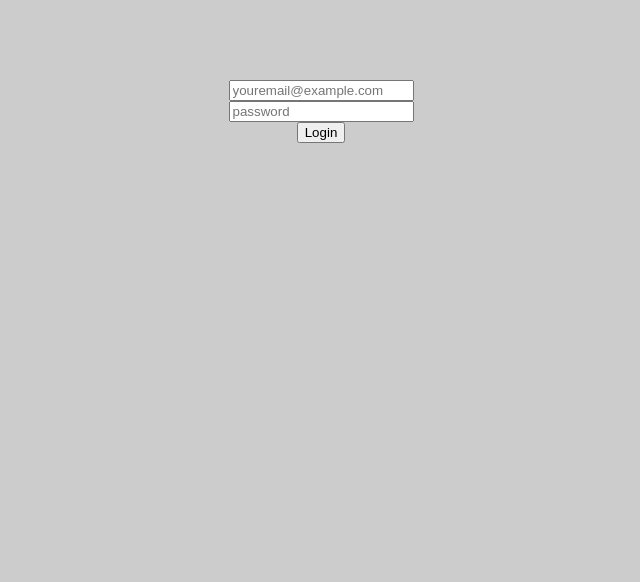
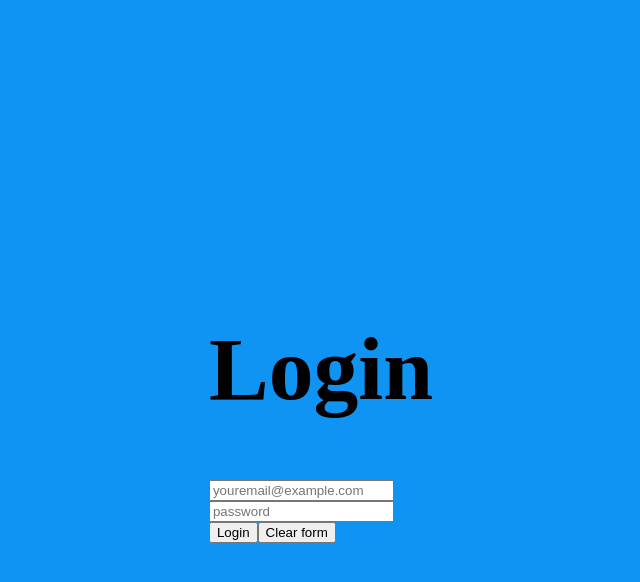
Before and after one commit to jdromero88/js-grocery-list-front-end, a plain HTML site: page index.html in a window 1280 px wide. Shown: the whole page, without its empty margins (319-959 px from the left). Drawn offline with Linux system fonts and the light colour scheme.

Commit message:
Update css playing around with CSS font size

```diff
--- a/css/style.scss
+++ b/css/style.scss
@@ -1,16 +1,59 @@
 $gray: #cccccc;
+$grayish: #f9f9f9;
+$blue: #1094f4;
+html {
+  font-size: calc(2em + 1vw);
+  // font-size: 3em;
+}
 
-body{
-  width: 90%;
+body {
+  width: 98%;
   background-color: $gray;
   margin: 0 auto;
+  height: 100vh;
 }
 
-input{
+img {
+  max-width: 100%;
   display: block;
-  margin: 0 auto;
 }
 
-.login{
-  padding: 5rem 2rem;
+.main {
+  width: 100%;
+  height: 100%;
 }
+
+.login {
+  display: flex;
+  justify-content: center;
+  align-items: center;
+  height: 100%;
+}
+
+.user-information input {
+  display: block;
+}
+
+.login-buttons {
+  display: flex;
+  align-items: flex-end;
+}
+
+@media (max-width: 360px) {
+  body {
+    background-color: $grayish;
+    font-size: 1em;
+  }
+}
+
+@media (max-width: 800px) {
+  body {
+
+  }
+}
+
+@media (min-width: 801px) {
+  body {
+    background-color: $blue;
+  }
+}
--- a/index.html
+++ b/index.html
@@ -2,18 +2,26 @@
 <html lang="en" dir="ltr">
   <head>
     <meta charset="utf-8">
+    <meta name="viewport" content="width=device-width, initial-scale=1">
     <link rel="stylesheet" href="style.css">
     <title>Grocery List</title>
   </head>
   <body>
     <div class="main">
-
-      <form class="login" id="login-form">
-        <input id="email" type="email" placeholder="youremail@example.com" alt="email" required>
-        <input id="password" type="password" placeholder="password" alt="password"
-        autocomplete="current-password" minlength="7" required>
-        <input type="submit" value="Login" >
-      </form>
+      <div class="login">
+        <form id="login-form">
+          <h1>Login</h1>
+          <div class="user-information">
+            <input class="form-input" id="email" type="email" placeholder="youremail@example.com" alt="email" required>
+            <input class="form-input" id="password" type="password" placeholder="password" alt="password"
+            autocomplete="current-password" minlength="7" required>
+          </div>
+          <div class="login-buttons">
+            <input class="form-login-buttons" type="submit" value="Login" >
+            <input class="form-login-buttons" type="reset" value="Clear form">
+          </div>
+        </form>
+      </div>
     </div>
     <script src="./js/index.js" charset="utf-8"></script>
     <script src="./js/user.js" charset="utf-8"></script>
```
Also changed, not shown: style.css, 1 other file.
